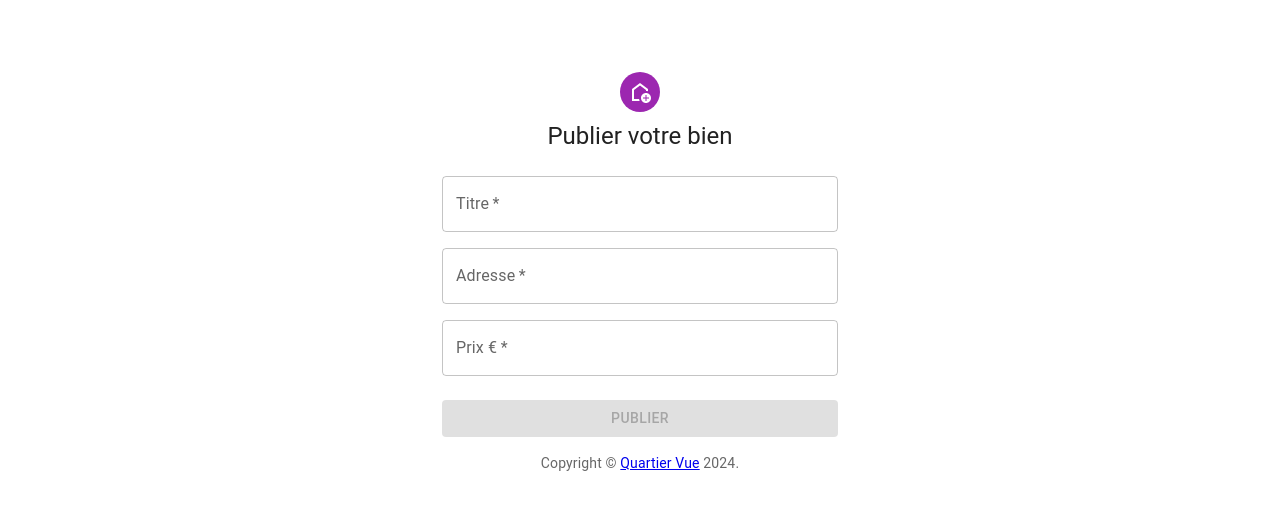
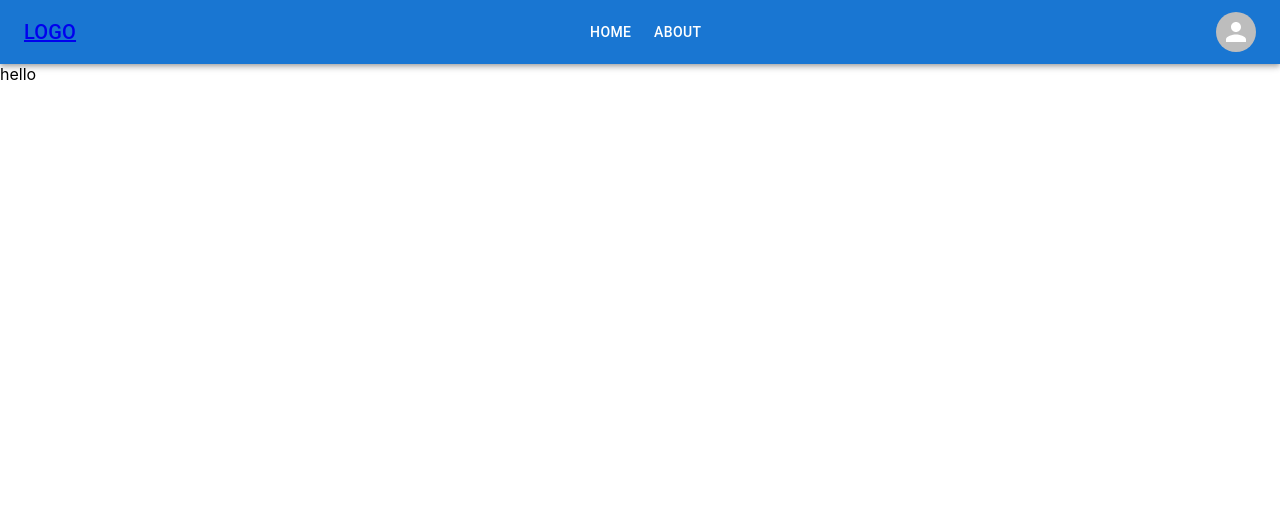
Before and after one commit to AchrefAwaissi/QuartierView, a React (Create React App) app in the folder Frontend/: page /about in a window 1280 px wide. Shown: the top 510 px of the page. Built offline with nearby package versions, Linux system fonts and the light colour scheme.

Commit message:
Creation de la Navbar (ajout des menus)

```diff
--- a/Frontend/package.json
+++ b/Frontend/package.json
@@ -17,6 +17,7 @@
     "axios": "^1.6.8",
     "react": "^18.2.0",
     "react-dom": "^18.2.0",
+    "react-router-dom": "^6.22.3",
     "react-scripts": "5.0.1",
     "typescript": "^4.9.5",
     "web-vitals": "^2.1.4"
--- a/Frontend/src/App.tsx
+++ b/Frontend/src/App.tsx
@@ -1,15 +1,21 @@
 import React from 'react';
 import './App.css';
-import PostAnnonce from './Pages/PostAnnonce';
+import Navbar from './Components/Navbar'; // Correction du nom du composant
+import { BrowserRouter as Router, Routes, Route } from "react-router-dom";
+import Home from "./Pages/Home";
+import About from "./Pages/About"; // Ajout de l'import pour la page About
 
 
-
-function App() {
+export default function App() {
   return (
-    <div className="App">
-       <PostAnnonce></PostAnnonce>
+    <div>
+      <Router>
+        <Navbar />
+        <Routes>
+          <Route path="/"  element={<Home />} />
+          <Route path="/about" element={<About />} />
+        </Routes>
+      </Router>
     </div>
   );
 }
-
-export default App;
--- /dev/null
+++ b/Frontend/src/Components/Navbar.tsx
@@ -0,0 +1,120 @@
+// import * as React from 'react';
+// import AppBar from '@mui/material/AppBar';
+// import Box from '@mui/material/Box';
+// import Toolbar from '@mui/material/Toolbar';
+// import IconButton from '@mui/material/IconButton';
+// import Typography from '@mui/material/Typography';
+// import Menu from '@mui/material/Menu';
+// import MenuIcon from '@mui/icons-material/Menu';
+// import Container from '@mui/material/Container';
+// import Avatar from '@mui/material/Avatar';
+// import Button from '@mui/material/Button';
+// import Tooltip from '@mui/material/Tooltip';
+// import MenuItem from '@mui/material/MenuItem';
+// import AdbIcon from '@mui/icons-material/Adb';
+// import { Link } from "react-router-dom";
+
+// const navLinks = [
+//   { title: "Home", path: "/" },
+//   { title: "About", path: "/about" }
+// ];
+
+// export default function NavBar() {
+//   const [anchorElNav, setAnchorElNav] = React.useState<null | HTMLElement>(null);
+//   const handleOpenNavMenu = (event: React.MouseEvent<HTMLElement>) => {
+//     setAnchorElNav(event.currentTarget);
+//   };
+//   const handleCloseNavMenu = () => {
+//     setAnchorElNav(null);
+//   };
+
+//   return (
+//     <AppBar position="static">
+//       <Container maxWidth="xl">
+//         <Toolbar disableGutters>
+//           <IconButton
+//             size="large"
+//             aria-label="menu"
+//             aria-controls="menu-appbar"
+//             aria-haspopup="true"
+//             onClick={handleOpenNavMenu}
+//             color="inherit"
+//           >
+//             <MenuIcon />
+//           </IconButton>
+//           <Menu
+//             id="menu-appbar"
+//             anchorEl={anchorElNav}
+//             anchorOrigin={{
+//               vertical: 'bottom',
+//               horizontal: 'left',
+//             }}
+//             keepMounted
+//             transformOrigin={{
+//               vertical: 'top',
+//               horizontal: 'left',
+//             }}
+//             open={Boolean(anchorElNav)}
+//             onClose={handleCloseNavMenu}
+//           >
+//             {navLinks.map(({ title, path }) => (
+//               <MenuItem key={title} component={Link} to={path} onClick={handleCloseNavMenu}>
+//                 <Typography>{title}</Typography>
+//               </MenuItem>
+//             ))}
+//           </Menu>
+//           <Typography variant="h6" component="a" href="/" sx={{ flexGrow: 1, display: { xs: 'none', md: 'block' } }}>
+//             LOGO
+//           </Typography>
+//           <Box sx={{ flexGrow: 1 }} />
+//           <Tooltip title="Open settings">
+//             <IconButton sx={{ p: 0 }}>
+//               <Avatar alt="User" />
+//             </IconButton>
+//           </Tooltip>
+//         </Toolbar>
+//       </Container>
+//     </AppBar>
+//   );
+// }
+import * as React from 'react';
+import AppBar from '@mui/material/AppBar';
+import Box from '@mui/material/Box';
+import Toolbar from '@mui/material/Toolbar';
+import IconButton from '@mui/material/IconButton';
+import Typography from '@mui/material/Typography';
+import Container from '@mui/material/Container';
+import Avatar from '@mui/material/Avatar';
+import Button from '@mui/material/Button';
+import Tooltip from '@mui/material/Tooltip';
+import { Link } from "react-router-dom";
+
+const navLinks = [
+  { title: "Home", path: "/" },
+  { title: "About", path: "/about" },
+];
+
+export default function NavBar() {
+  return (
+    <AppBar position="static">
+      <Container maxWidth="xl">
+        <Toolbar disableGutters>
+          <Typography variant="h6" component="a" href="/" sx={{ flexGrow: 1 }}>
+            LOGO
+          </Typography>
+          {navLinks.map(({ title, path }) => (
+            <Button key={title} component={Link} to={path} sx={{ color: '#fff', display: { xs: 'none', md: 'block' } }}>
+              {title}
+            </Button>
+          ))}
+          <Box sx={{ flexGrow: 1 }} />
+          <Tooltip title="Open settings">
+            <IconButton sx={{ p: 0 }}>
+              <Avatar alt="User" />
+            </IconButton>
+          </Tooltip>
+        </Toolbar>
+      </Container>
+    </AppBar>
+  );
+}
--- /dev/null
+++ b/Frontend/src/Pages/About.tsx
@@ -0,0 +1,11 @@
+import React from 'react';
+
+const About = () => {
+  return (
+    <div>
+      hello
+    </div>
+  );
+}
+
+export default About;
--- /dev/null
+++ b/Frontend/src/Pages/Home.tsx
@@ -0,0 +1,12 @@
+import React from 'react';
+import PostAnnonce from './PostAnnonce';
+
+const Home = () => {
+  return (
+    <div>
+        <PostAnnonce></PostAnnonce>
+     </div>
+  );
+}
+
+export default Home;
```
Also changed, not shown: 1 other file (tests, documents, lock files or other folders).
